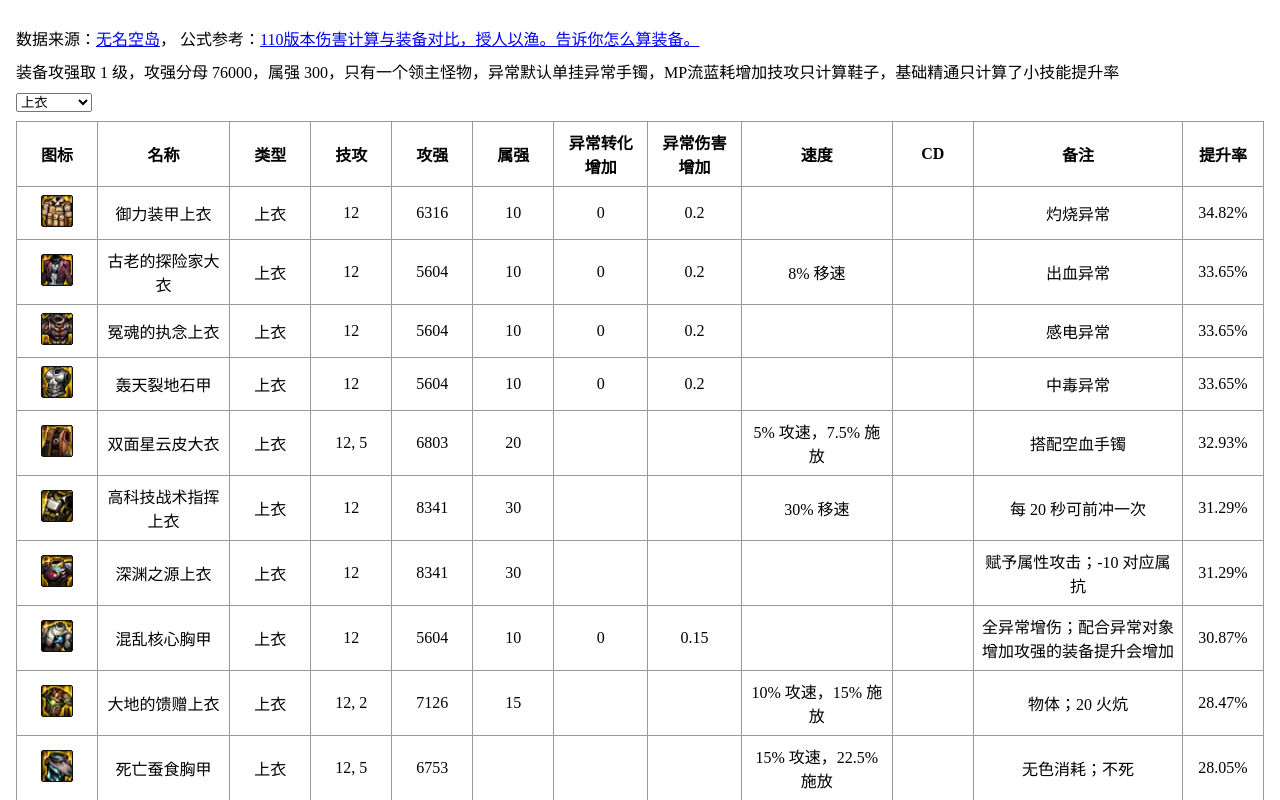
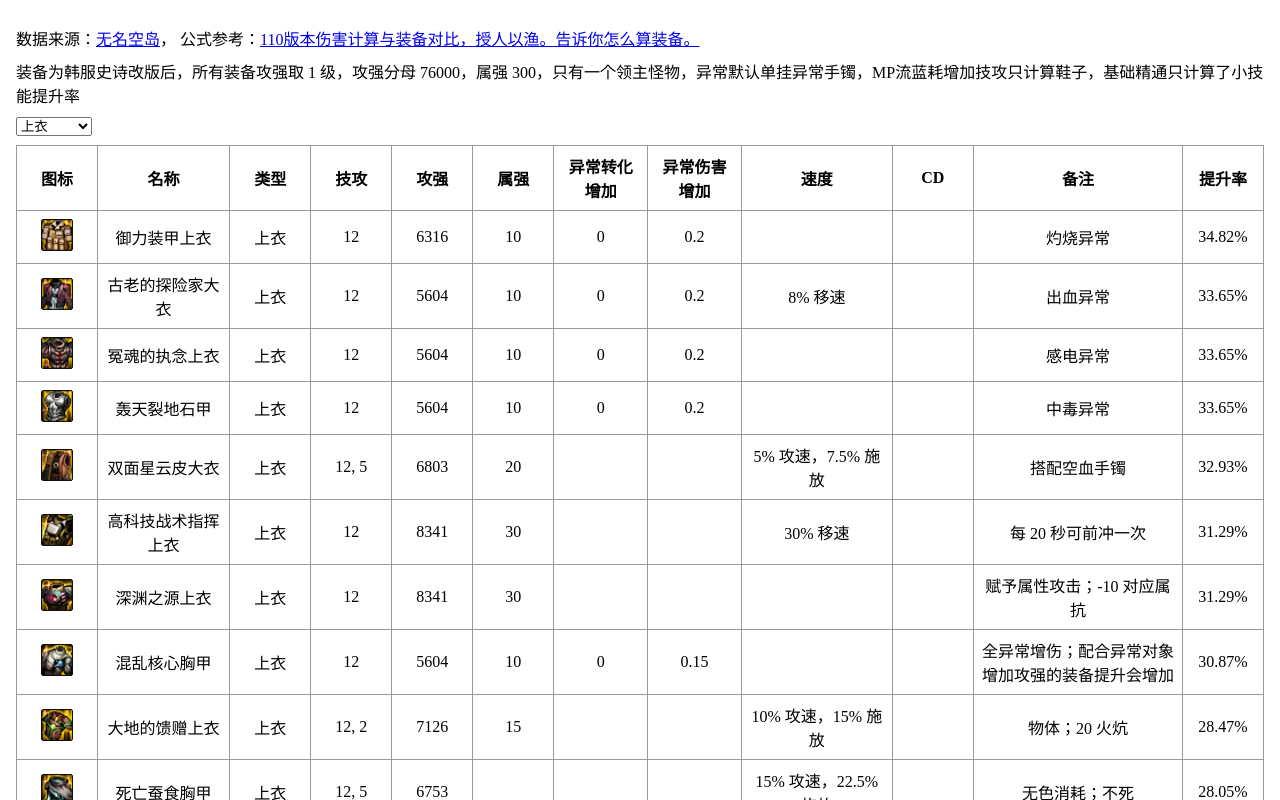
Before and after one commit to Gu-Miao/dnf-105ss, a React (Vite) app: page / in a window 1280 px wide. Shown: the top 800 px of the page. Built offline with nearby package versions, Linux system fonts and the light colour scheme.

Commit message:
Update description

```diff
--- a/src/App.tsx
+++ b/src/App.tsx
@@ -35,7 +35,8 @@ function App() {
         </a>
       </p>
       <p>
-        装备攻强取 1 级，攻强分母 {ATTACK_ENHANCE_ARG}，属强 {ELEMENT_ENHANCEMENT}
+        装备为韩服史诗改版后，所有装备攻强取 1 级，攻强分母 {ATTACK_ENHANCE_ARG}，属强{' '}
+        {ELEMENT_ENHANCEMENT}
         ，只有一个领主怪物，异常默认单挂异常手镯，MP流蓝耗增加技攻只计算鞋子，基础精通只计算了小技能提升率
       </p>
       <p>
```
